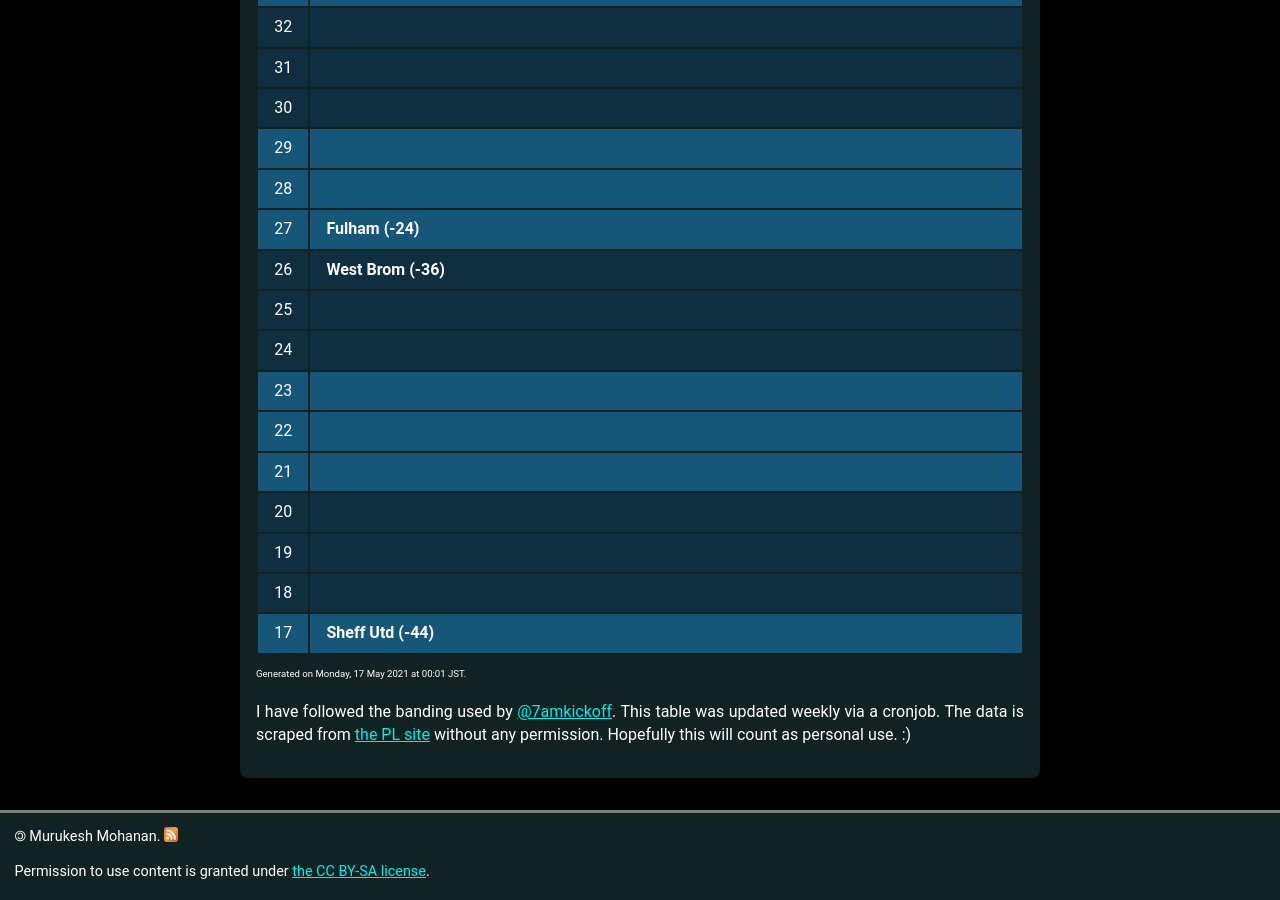
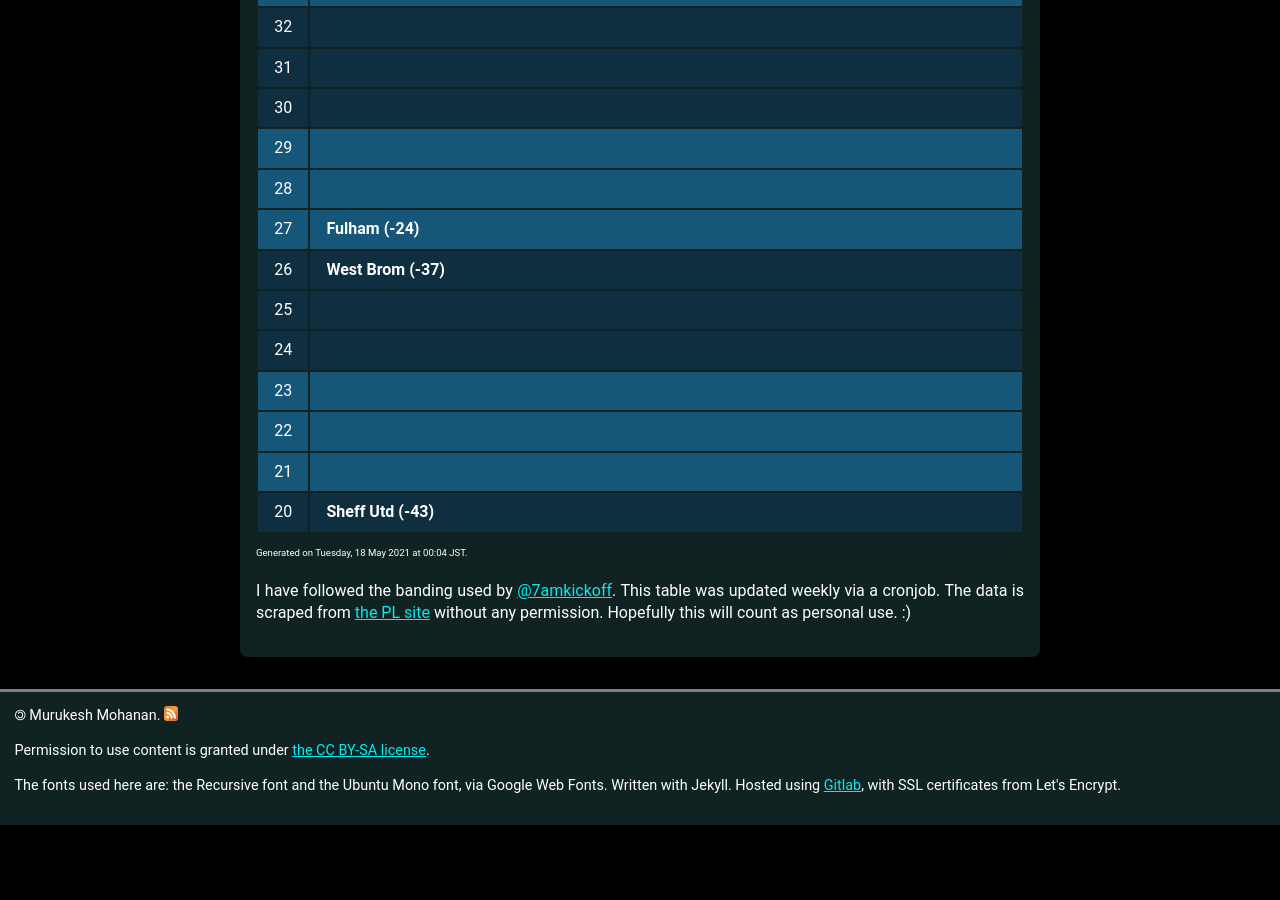
Before and after one commit to muru/muru.github.io, a Jekyll site: the page built from resources.md, in a window 1280 px wide and 900 px high, scrolled down 3538 px. Built offline with Jekyll 4.4.1, drawn with Linux system fonts in a browser that asks for light colours; some web fonts are replaced; after the commit the page ends 4363 px from its top, so only the background shows below that; some of the changed text lies outside the part shown.

Commit message:
updated cann-table: Tue 18 May 00:04:46 JST 2021

```diff
--- a/cann-table.html
+++ b/cann-table.html
@@ -107,6 +107,7 @@
 	<tr class="cann-row-1">
 		<td class="cann-point"> 63 </td>
 		<td class="cann-clubs">
+			<span class="club-name"> Liverpool (21) </span>
 		</td>
  	</tr>
 	<tr class="cann-row-2">
@@ -122,7 +123,6 @@
 	<tr class="cann-row-2">
 		<td class="cann-point"> 60 </td>
 		<td class="cann-clubs">
-			<span class="club-name"> Liverpool (20) </span>
 		</td>
  	</tr>
 	<tr class="cann-row-1">
@@ -145,7 +145,7 @@
 	<tr class="cann-row-2">
 		<td class="cann-point"> 56 </td>
 		<td class="cann-clubs">
-			<span class="club-name"> Everton (4) </span>
+			<span class="club-name"> Everton (3) </span>
 		</td>
  	</tr>
 	<tr class="cann-row-2">
@@ -306,7 +306,7 @@
 	<tr class="cann-row-2">
 		<td class="cann-point"> 26 </td>
 		<td class="cann-clubs">
-			<span class="club-name"> West Brom (-36) </span>
+			<span class="club-name"> West Brom (-37) </span>
 		</td>
  	</tr>
 	<tr class="cann-row-2">
@@ -337,23 +337,8 @@
 	<tr class="cann-row-2">
 		<td class="cann-point"> 20 </td>
 		<td class="cann-clubs">
-		</td>
- 	</tr>
-	<tr class="cann-row-2">
-		<td class="cann-point"> 19 </td>
-		<td class="cann-clubs">
-		</td>
- 	</tr>
-	<tr class="cann-row-2">
-		<td class="cann-point"> 18 </td>
-		<td class="cann-clubs">
-		</td>
- 	</tr>
-	<tr class="cann-row-1">
-		<td class="cann-point"> 17 </td>
-		<td class="cann-clubs">
-			<span class="club-name"> Sheff Utd (-44) </span>
+			<span class="club-name"> Sheff Utd (-43) </span>
 		</td>
  	</tr>
 </table>
-<span id="cann-gen-note"> Generated on  Monday, 17 May 2021 at 00:01 JST. </span>
+<span id="cann-gen-note"> Generated on  Tuesday, 18 May 2021 at 00:04 JST. </span>
```
